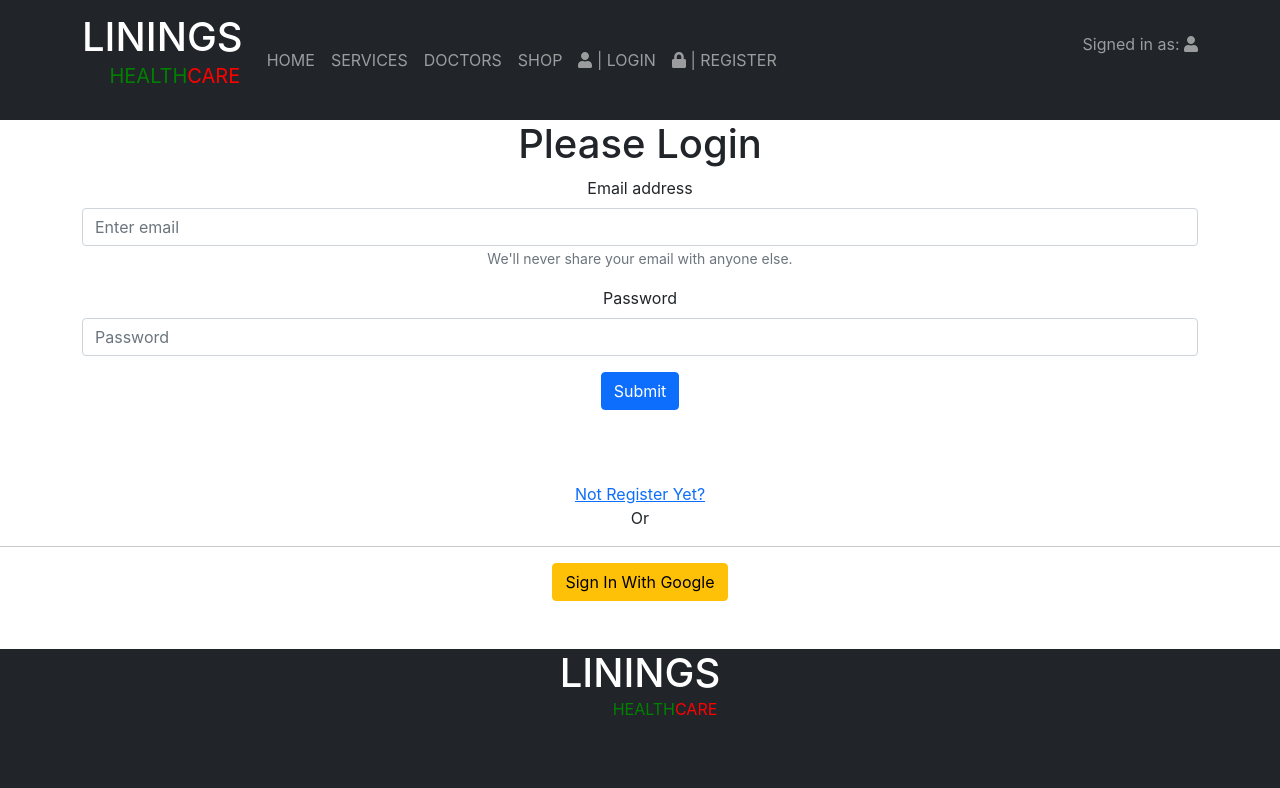
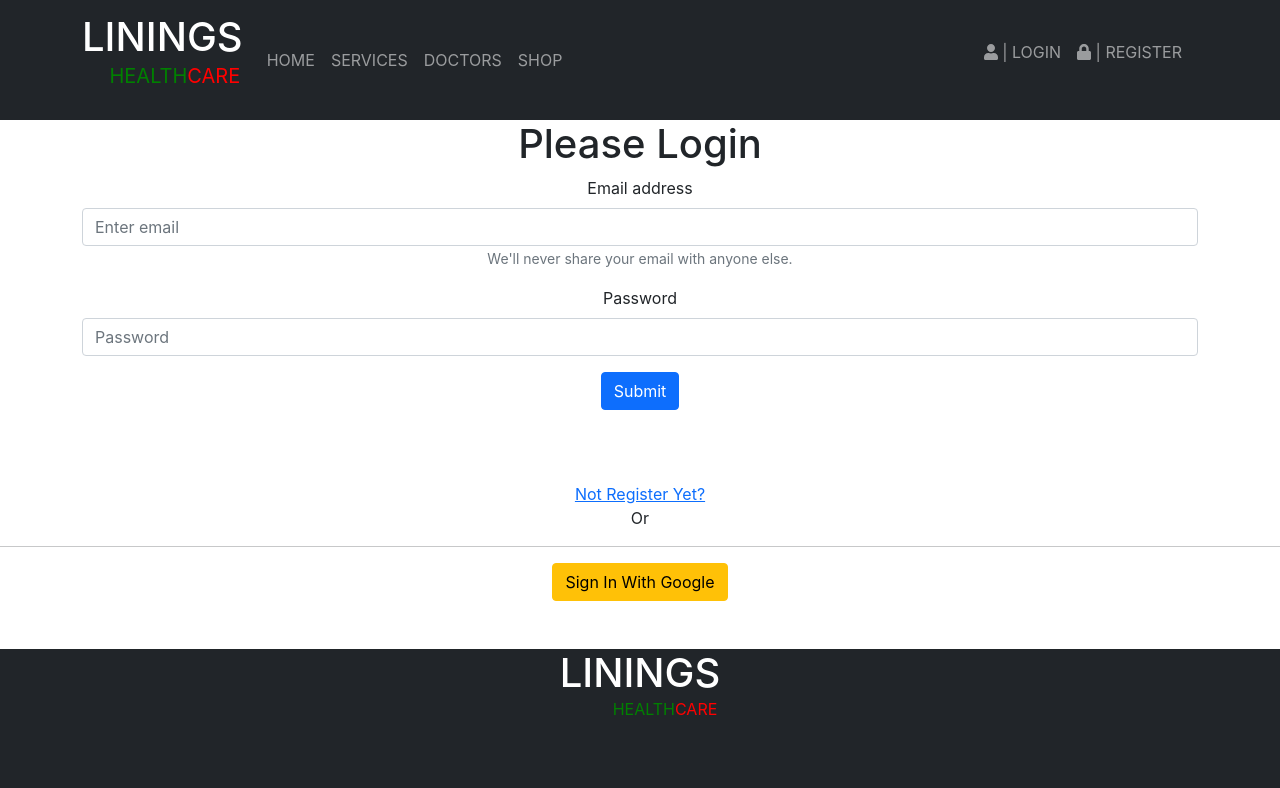
Before and after one commit to Tonmoy-Muzumder/healthcare-client-site-code, a React (Create React App) app: page /login in a window 1280 px wide. Shown: the top 788 px of the page. Built offline with nearby package versions, Linux system fonts and the light colour scheme; no server answers.

Commit message:
login-reg

```diff
--- a/src/pages/Details/Details/Details.js
+++ b/src/pages/Details/Details/Details.js
@@ -5,19 +5,15 @@ import { useParams } from 'react-router-dom';
 
 
 const Details = () => {
-
-    const {serviceId} = useParams();
+    const { serviceId } = useParams();
     const [detail, setDetail] = useState([]);
     const [singleItem, setSingleItem] = useState([]);
-
-
 
     useEffect(()=>{
         const url ='/services.json';
         fetch(url)
         .then(res => res.json())
         .then(data => setDetail(data))
-
         .catch(
             (error) => {
               console.log(error);
--- a/src/pages/Login/Login/Login.js
+++ b/src/pages/Login/Login/Login.js
@@ -2,12 +2,11 @@ import React from 'react';
 import { Form, Button, Container } from 'react-bootstrap';
 import { Link } from 'react-router-dom';
 import useAuth from '../../../hooks/useAuth';
-// import useFirebase from '../../../hooks/useFirebase';
-
 
 
 const Login = () => {
     const { signInUsingGoogle } = useAuth();
+
     return (
         <div>
             <h1>Please Login</h1>
@@ -50,6 +49,7 @@ const Login = () => {
            <button onClick={signInUsingGoogle} className="btn btn-warning">Sign In With Google</button>
         </div>
     );
+
 };
 
 export default Login;
--- a/src/pages/Shared/Header/Header.js
+++ b/src/pages/Shared/Header/Header.js
@@ -30,22 +30,23 @@ const Header = () => {
       <Nav.Link as={HashLink} to="/home#services">SERVICES</Nav.Link>
       <Nav.Link as={HashLink} to="/doctors">DOCTORS</Nav.Link>
       <Nav.Link as={HashLink} to="/shops">SHOP</Nav.Link>
-      <Nav.Link as={HashLink} to="/login#login"> {login} | LOGIN </Nav.Link>
-      <Nav.Link as={HashLink} to="/register#register"> {lock} | REGISTER</Nav.Link>
+
 
 
     </Nav>
     <Nav>
     <Navbar.Text>
-    {!user.name && <div>
+    {user?.email ?
+        <Button className="mx-1" onClick={logOut} variant="primary">Logout</Button> :
+        <Nav.Link> <div className="d-flex"><Nav.Link as={HashLink} to="/login"> {login} | LOGIN </Nav.Link>
+        <Nav.Link as={HashLink} to="/register"> {lock} | REGISTER</Nav.Link></div> </Nav.Link>}
+    {!user.name && <div className="d-flex">
+         <h2 className="mx-0">{user.name}</h2>
+          <p>{user.email}</p>
 
-      Signed in as: {login} <h2>{user.name}</h2>
-          <p>{user.email}</p>
       </div>
     }
-        {user?.email ?
-        <Button onClick={logOut} variant="light">Logout</Button> :
-        <Nav.Link></Nav.Link>}
+
 
 
 
```
